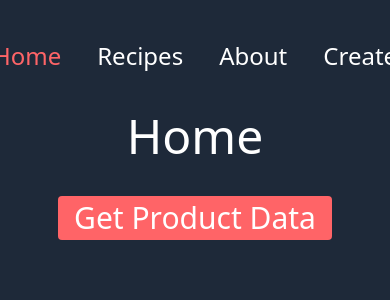
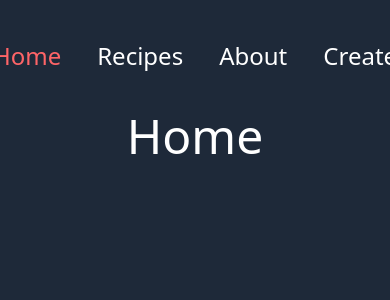
Before and after one commit to puskar2023/react-practice, a React (Vite) app in the folder recipe-application/: page / in a window 390 px wide. Shown: the top 300 px of the page. Built offline with nearby package versions, Linux system fonts and the light colour scheme; no server answers.

Commit message:
responsive

```diff
--- a/recipe-application/src/pages/Home.jsx
+++ b/recipe-application/src/pages/Home.jsx
@@ -3,22 +3,15 @@ import axios from '../utils/axios'
 
 const Home = () => {
 
-  const getproduct = async() => {
-    try {
-      const response = await axios.get("/products");
-    } catch (error) {
-      console.log(error);
-    }
-  }
+
 
   useEffect(()=>{
-    getproduct();
+
   },[]);
 
   return (
     <div className='text-center'>
       <h1 className='text-5xl mb-9'>Home</h1>
-      <button onClick={getproduct} className='text-3xl px-4 py-1 bg-red-400 text-white rounded'>Get Product Data</button>
     </div>
   )
 }
--- a/recipe-application/src/pages/SingleRecipe.jsx
+++ b/recipe-application/src/pages/SingleRecipe.jsx
@@ -37,6 +37,7 @@ const SingleRecipe = () => {
   const DeleteHandler = () => {
     const newdata = data.filter(r => r.id != recipe.id);
     setdata(newdata);
+    localStorage.setItem("recipes", JSON.stringify(newdata));
     navigate('/recipes');
     toast.success("Recipe deleted!")
   }
```
